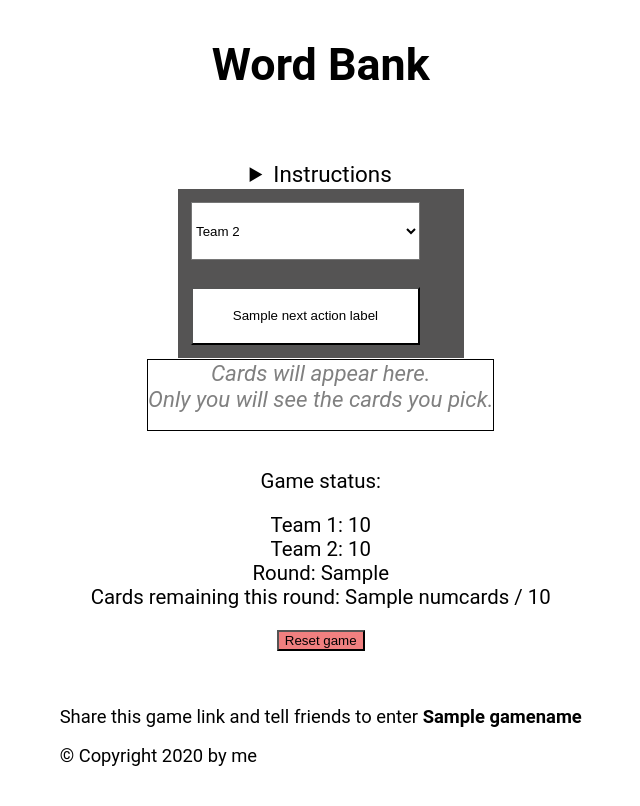
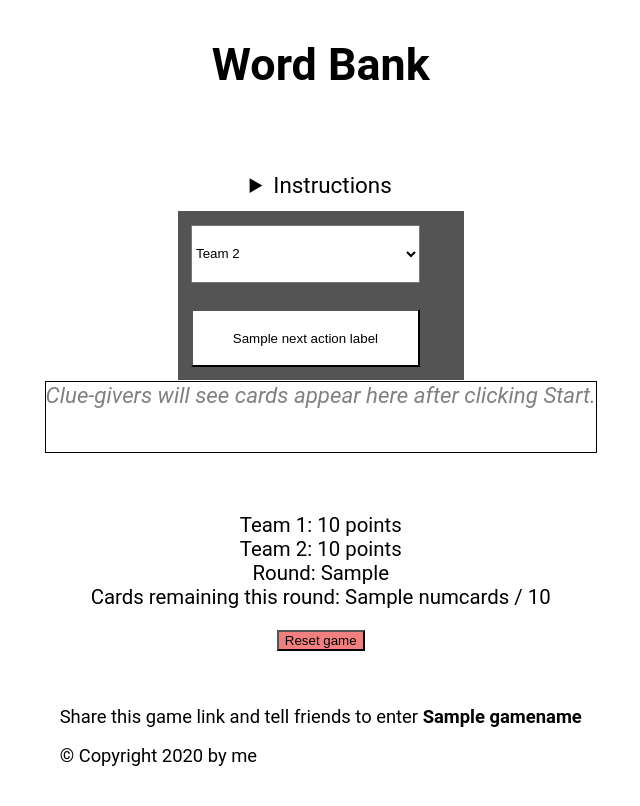
Before and after one commit to cgerson/game-night-word-bank, a Python web app: template templates/home.html in a window 1280 px wide. Shown: the whole page, without its empty margins (310-950 px from the left). Run offline with Jinja, Linux system fonts and the light colour scheme; the template is opened without the code that fills it: most values are stand-ins (such as "Sample title", 1, 10 or a date in 2020).

Commit message:
remove text

```diff
--- a/templates/home.html
+++ b/templates/home.html
@@ -39,14 +39,13 @@
 </div>
 {% else %}
 <div class = "site-submit">
-    <div class = "cardpicked-placeholder">Cards will appear here. <br>Only you will see the cards you pick.</div>
+    <div class = "cardpicked-placeholder">Clue-givers will see cards appear here after clicking Start.</div>
 </div>
 {% endif %}
 <div class = "site-status">
-    <p id = "instruction">Game status:</p>
     <p id = "status">
-        <span>Team 1: {{ team1_score }}</span><br>
-        <span>Team 2: {{ team2_score }}</span><br>
+        <span>Team 1: {{ team1_score }} points</span><br>
+        <span>Team 2: {{ team2_score }} points</span><br>
         <span>Round: {{ current_round }}</span><br>
         <span>Cards remaining this round: {{ numcards }} / {{ numcardstotal }}</span><br>
     </p>
```
